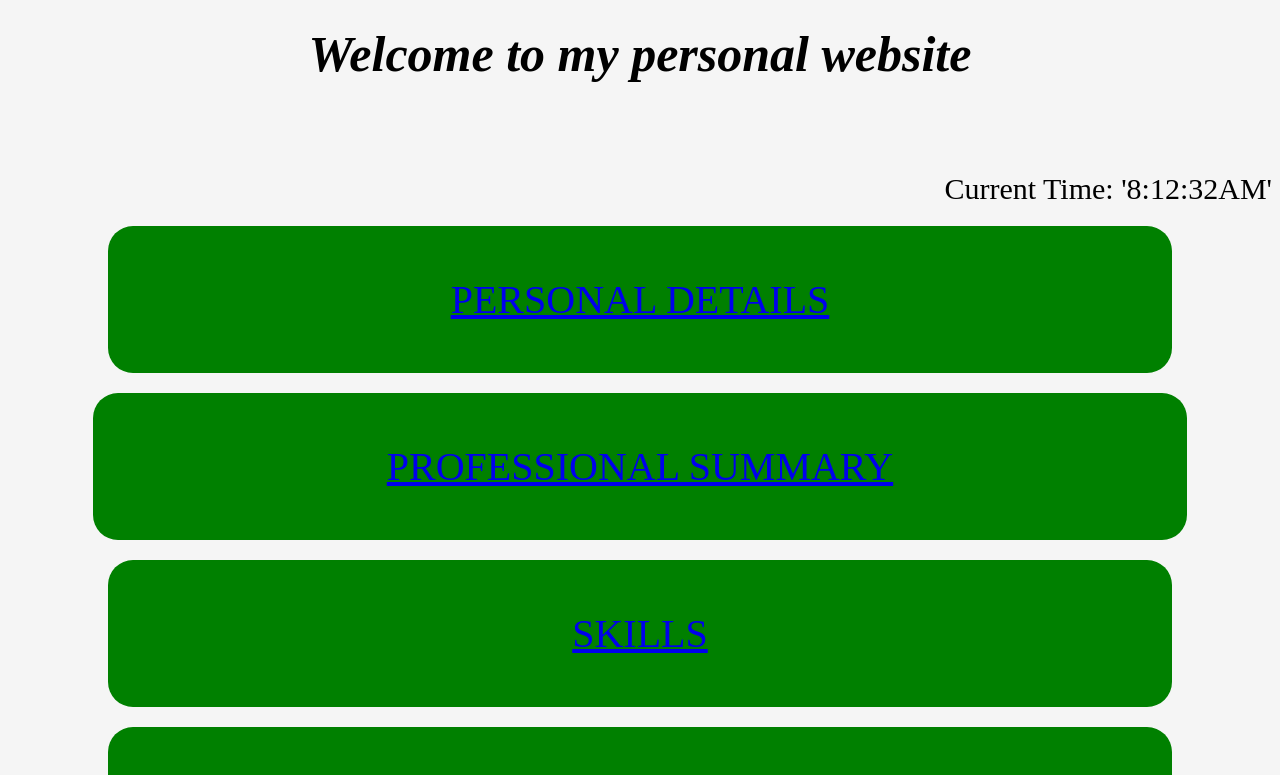
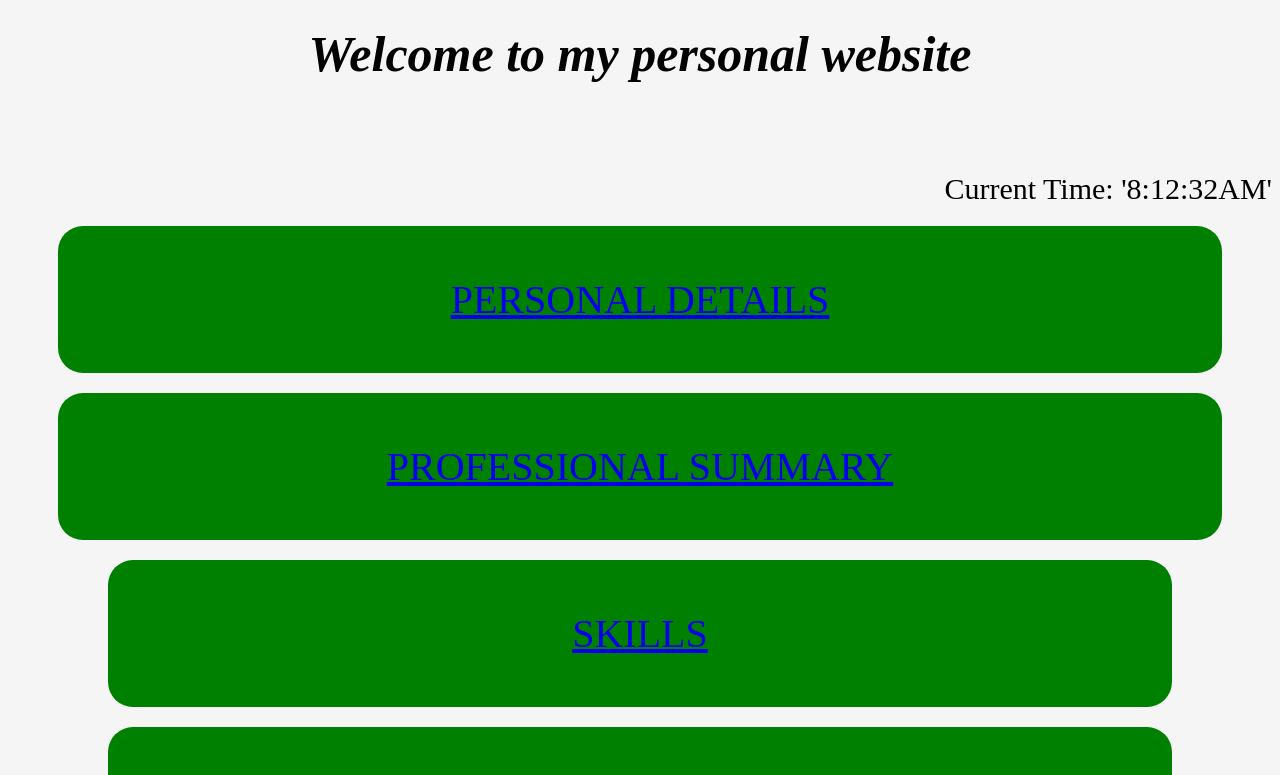
Before and after one commit to mastapis/myinterview, a plain HTML site: page index.html in a window 1280 px wide. Shown: the top 775 px of the page. Drawn offline with Linux system fonts and the light colour scheme.

Commit message:
cvstyle.css

```diff
--- a/cvstyle.css
+++ b/cvstyle.css
@@ -31,8 +31,8 @@ body{
 	margin-top: 20px;
 	border-radius: 25px;
 	position: relative;
-	margin-left: 100px;
-	margin-right: 100px;
+	margin-left: 50px;
+	margin-right: 50px;
 	padding: 10px;
 	max-width: 100%;
 
@@ -46,8 +46,8 @@ body{
 	margin-top: 20px;
 	border-radius: 25px;
 	position: relative;
-	margin-left: 85px;
-	margin-right: 85px;
+	margin-left: 50px;
+	margin-right: 50px;
 	padding: 10px;
 
 }
```
